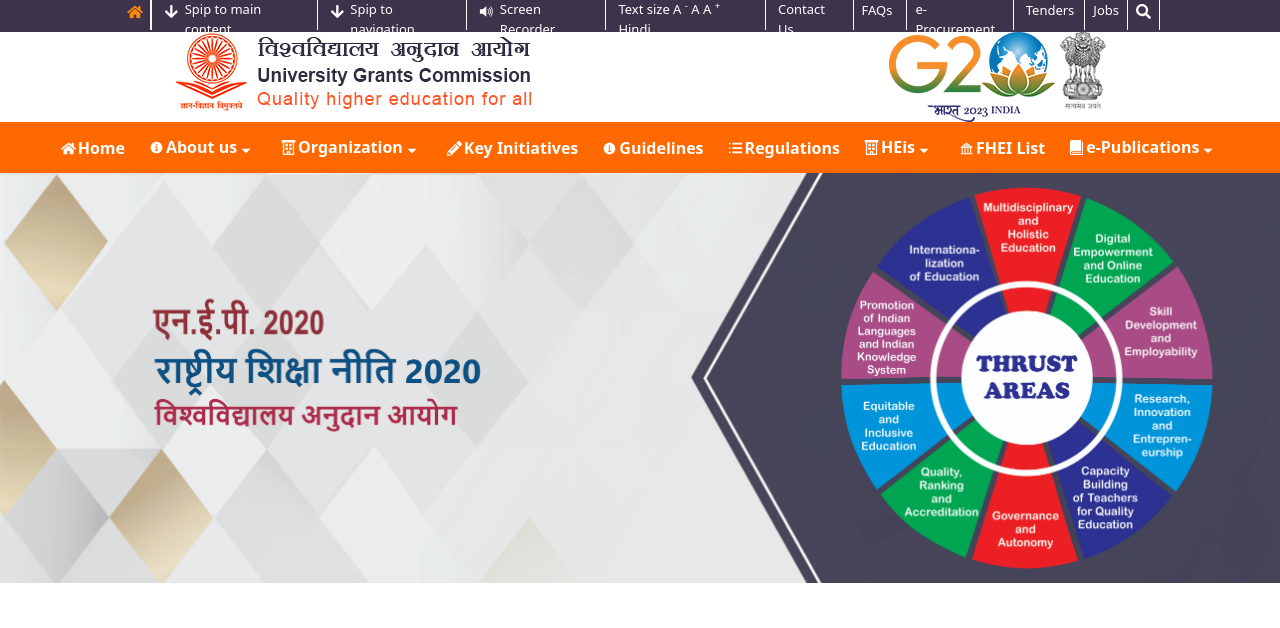
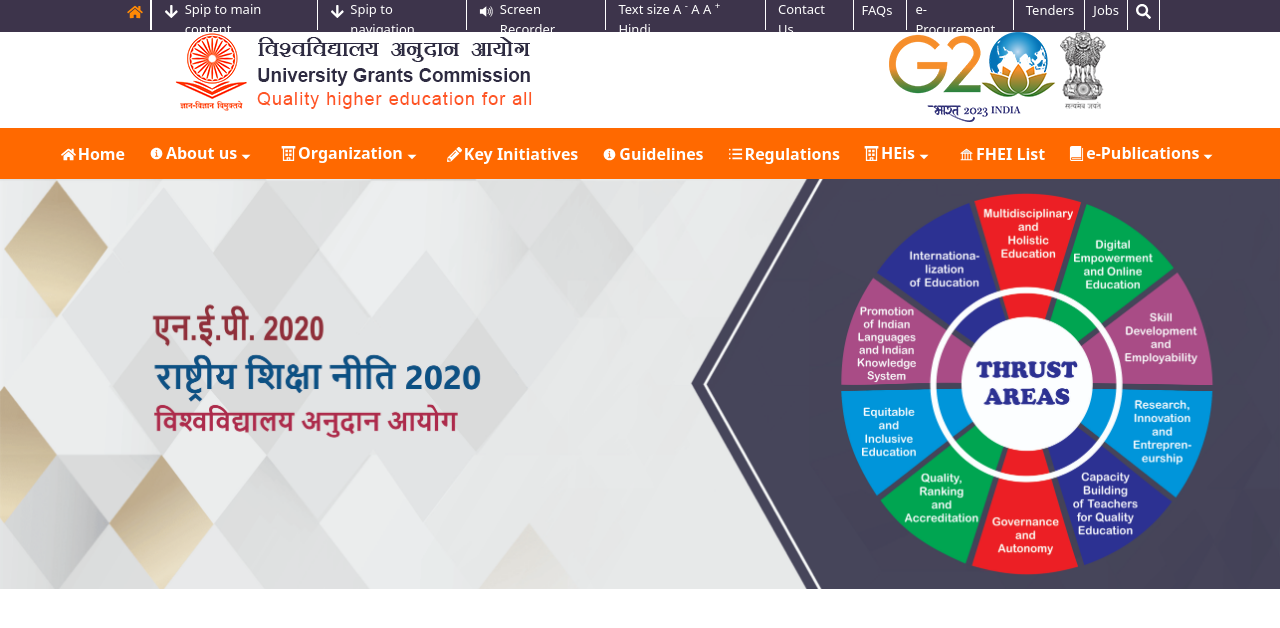
Before and after one commit to pawangrover100/The-University-Grants-Commission-UGC-Project, a React (Vite) app in the folder University Grants Commission/: page / in a window 1280 px wide. Shown: the top 628 px of the page. Built offline with nearby package versions, Linux system fonts and the light colour scheme.

Commit message:
HeroSection add mt-1

```diff
--- a/University Grants Commission/src/assets/components/Carousel/Carousel.jsx
+++ b/University Grants Commission/src/assets/components/Carousel/Carousel.jsx
@@ -25,11 +25,11 @@
           </div>
 
           <div>
-            <img src={Slider2} alt="" />
+            <img src={Slider2} alt="remove in folder" />
           </div>
 
           <div>
-            <img src={Slider3} alt="" />
+            <img src={Slider3} alt="remove in floder" />
           </div>
         </Slider>
       </div>
--- a/University Grants Commission/src/assets/components/Scection/HeroSection.jsx
+++ b/University Grants Commission/src/assets/components/Scection/HeroSection.jsx
@@ -13,7 +13,7 @@
 function HeroSection() {
   return (
     <>
-      <div className="mas=w-full h-12.75  border-solid bg-orange-500 flex box-border">
+      <div className="mas=w-full h-12.75 mt-1.5 border-solid bg-orange-500 flex box-border">
         <ul className="list-none flex  justify-center items-center mx-auto ">
           <li>
             <a
```
